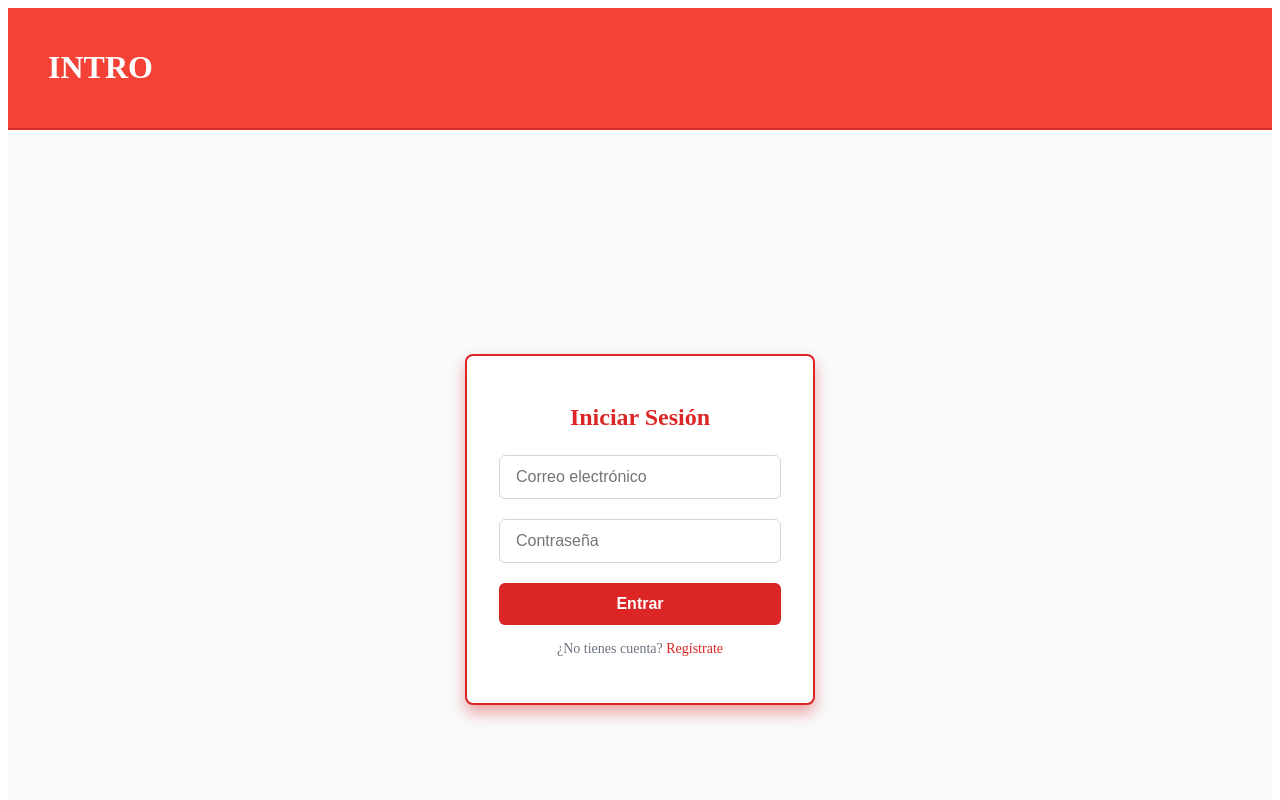
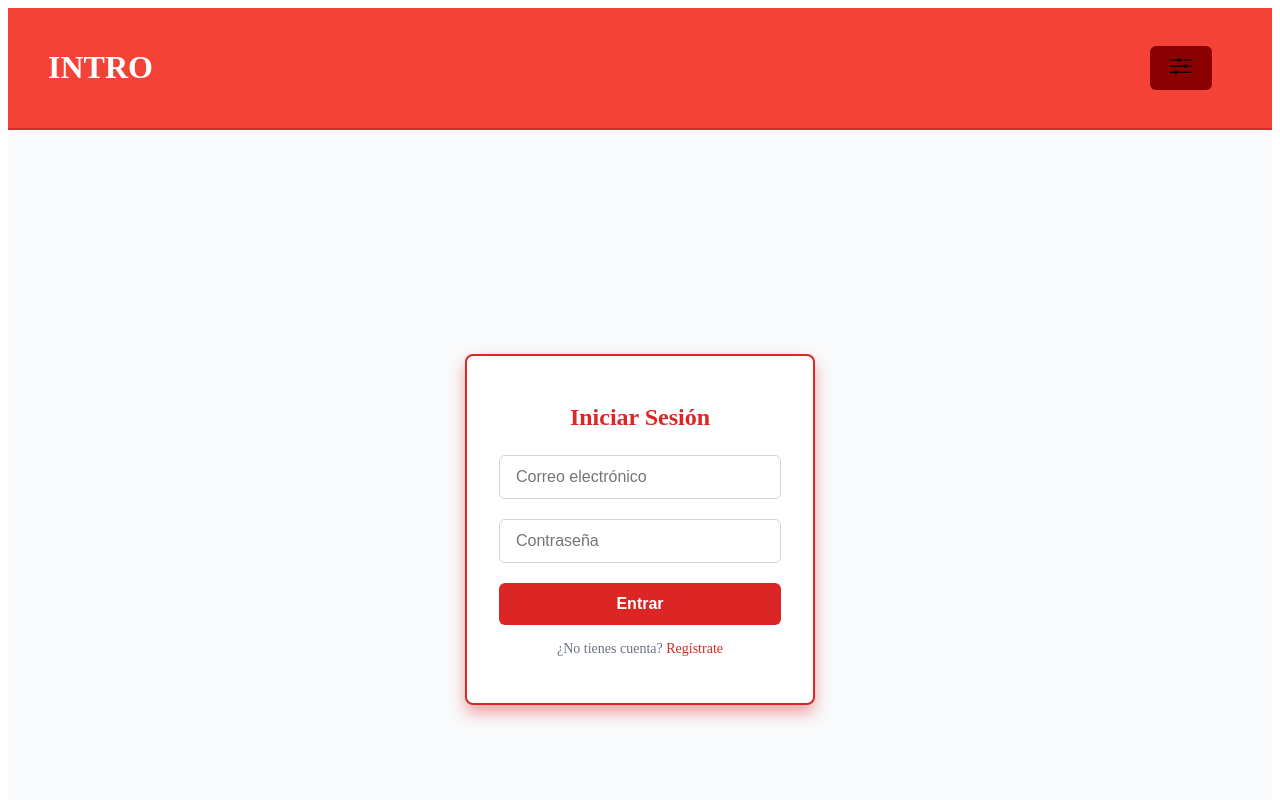
Before and after one commit to lucas-acunacobo/citofonointra, a Vue app in the folder citofono-intra/: page /login in a window 1280 px wide. Shown: the top 800 px of the page. Built offline with nearby package versions, Linux system fonts and the light colour scheme.

Commit message:
se elimina logica de ocultar opciones

```diff
--- a/citofono-intra/src/components/headerComponent.vue
+++ b/citofono-intra/src/components/headerComponent.vue
@@ -5,7 +5,7 @@
     </div>
     <div class="header-actions">
       <div>
-        <div class="dropdown" v-if="Cookies.get('usuario')">
+        <div class="dropdown">
           <button class="dropbtn"><img src="../assets/icons8-opciones-64.png"/></button>
           <div class="dropdown-content">
             <router-link to="/">Grabar Video</router-link>
```
